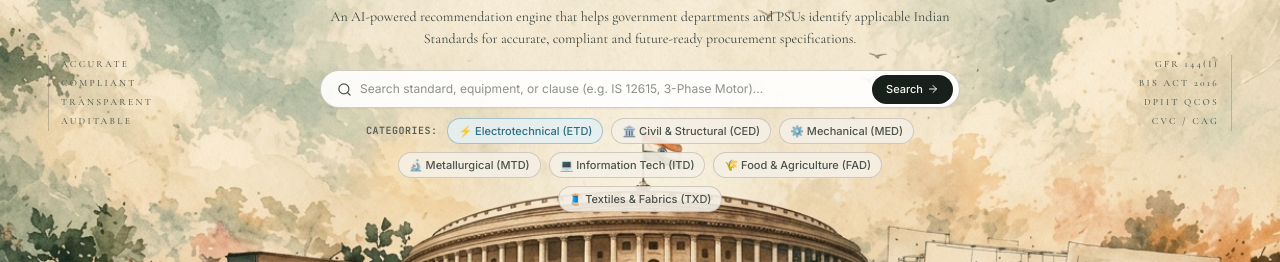
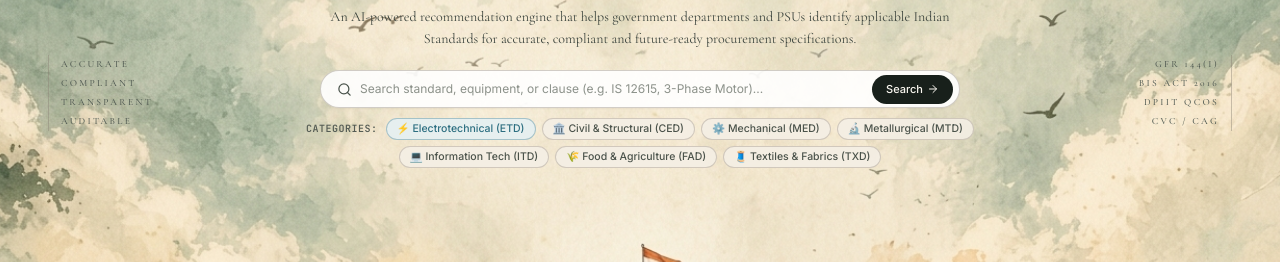
Before and after one commit to Vedant-S-Tattimani/NORMVAULT, a React (Vite) app in the folder apps/frontend/: page / in a window 1280 px wide. Shown: the part 227-489 px from the top of the page. Built offline with nearby package versions, Linux system fonts and the light colour scheme; no server answers; a web font is replaced by a local one.

Commit message:
fix(hero): shift artwork down seamlessly and compact categories to 2 rows to match reference composition

```diff
--- a/apps/frontend/src/components/home/HeroSection.tsx
+++ b/apps/frontend/src/components/home/HeroSection.tsx
@@ -37,16 +37,25 @@ export const HeroSection: React.FC<HeroSectionProps> = ({ onNavigate, onOpenGuid
       className="relative w-full overflow-x-hidden bg-[#FAF6EE] select-none border-b border-[#8C8275]/25"
       style={{ height: '100svh', minHeight: '700px', maxHeight: '1100px' }}
     >
-      {/* 1. Full-Screen Visual Artwork Background — positioned so face stays in lower 30% */}
-      <div
-        className="absolute inset-0 pointer-events-none z-0"
-        style={{
-          backgroundImage: `url('/hero_editorial_canvas.jpg')`,
-          backgroundSize: 'cover',
-          backgroundPosition: 'center 62%',
-          backgroundRepeat: 'no-repeat',
-        }}
-      />
+      {/* 1. Full-Screen Visual Artwork Background — shifted down seamlessly with dual-layer watercolor blend */}
+      <div className="absolute inset-0 pointer-events-none z-0 overflow-hidden">
+        {/* Base Atmospheric Sky Layer (fills 0 to 100% with continuous watercolor sky) */}
+        <div
+          className="absolute inset-0 bg-cover bg-[center_top] bg-no-repeat"
+          style={{ backgroundImage: `url('/hero_editorial_canvas.jpg')` }}
+        />
+        {/* Main Composition Artwork Layer (shifted down ~135px so Parliament, books & portrait occupy lower-middle & bottom) */}
+        <div
+          className="absolute inset-0 bg-cover bg-[center_top] bg-no-repeat"
+          style={{
+            backgroundImage: `url('/hero_editorial_canvas.jpg')`,
+            top: 'clamp(80px, 14.5svh, 150px)',
+            height: '100%',
+            WebkitMaskImage: 'linear-gradient(to bottom, transparent 0px, black 65px, black 100%)',
+            maskImage: 'linear-gradient(to bottom, transparent 0px, black 65px, black 100%)',
+          }}
+        />
+      </div>
 
       {/* 2. Natural Paper Texture & Fine Grain Overlay */}
       <div className="absolute inset-0 bg-[radial-gradient(#8C8275_0.65px,transparent_0.65px)] [background-size:24px_24px] opacity-10 pointer-events-none z-0" />
@@ -76,14 +85,14 @@ export const HeroSection: React.FC<HeroSectionProps> = ({ onNavigate, onOpenGuid
       </div>
 
       {/* Bottom Left Corner Signature — positioned on section */}
-      <div className="absolute bottom-4 left-6 lg:left-12 z-20 pointer-events-none">
+      <div className="absolute bottom-4 left-6 lg:left-12 z-20 pointer-events-none hidden sm:block">
         <div className="border-l border-[#8C8275]/45 pl-3 text-[9.5px] md:text-[10px] tracking-[0.24em] text-[#525B53] font-serif leading-relaxed uppercase font-medium">
           <div>{t('sub_gov', 'BUILT FOR GOVERNMENT AND PSUS')}</div>
         </div>
       </div>
 
       {/* Bottom Right Corner Signature — positioned on section */}
-      <div className="absolute bottom-4 right-6 lg:right-12 z-20 pointer-events-none">
+      <div className="absolute bottom-4 right-6 lg:right-12 z-20 pointer-events-none hidden sm:block">
         <div className="border-r border-[#8C8275]/45 pr-3 text-[9.5px] md:text-[10px] tracking-[0.24em] text-[#525B53] font-serif leading-relaxed uppercase font-medium text-right">
           <div>{t('sub_bis', 'POWERED BY INDIAN STANDARDS')}</div>
         </div>
@@ -243,11 +252,11 @@ export const HeroSection: React.FC<HeroSectionProps> = ({ onNavigate, onOpenGuid
           </p>
 
           {/* Search & Category — the primary interactive element per the reference */}
-          <div className="w-full max-w-[640px] z-30 px-2 sm:px-0">
+          <div className="w-full max-w-[760px] z-30 px-2 sm:px-0">
             {/* Search Bar */}
             <form
               onSubmit={handleHeroSearch}
-              className="relative flex items-center bg-white/90 hover:bg-white border border-[#8C8275]/40 hover:border-[#2C6E80] focus-within:border-[#2C6E80] focus-within:ring-2 focus-within:ring-[#2C6E80]/20 rounded-full shadow-sm transition-all duration-200 overflow-hidden"
+              className="max-w-[640px] mx-auto relative flex items-center bg-white/90 hover:bg-white border border-[#8C8275]/40 hover:border-[#2C6E80] focus-within:border-[#2C6E80] focus-within:ring-2 focus-within:ring-[#2C6E80]/20 rounded-full shadow-sm transition-all duration-200 overflow-hidden"
             >
               <div className="pl-4 pr-2 text-[#4A544C]">
                 <Search size={15} />
@@ -269,55 +278,55 @@ export const HeroSection: React.FC<HeroSectionProps> = ({ onNavigate, onOpenGuid
             </form>
 
             {/* Category Chips — compact, 2 rows max */}
-            <div className="flex items-center justify-center gap-1.5 sm:gap-2 flex-wrap mt-2 sm:mt-2.5 text-xs font-sans">
+            <div className="flex items-center justify-center gap-1.5 flex-wrap mt-2 sm:mt-2.5 text-xs font-sans">
               <span className="text-[9px] sm:text-[10px] text-[#555C54] uppercase font-semibold tracking-wider mr-0.5 shrink-0 font-mono">
                 {t('categories_label', 'CATEGORIES:')}
               </span>
               <button
                 onClick={() => handleChipClick('ETD')}
-                className="px-2 py-0.5 sm:px-2.5 sm:py-1 rounded-full bg-[#E5F0F2]/90 hover:bg-[#E5F0F2] text-[#2C6E80] hover:text-[#18201B] border border-[#2C6E80]/35 transition-all cursor-pointer whitespace-nowrap text-[10px] sm:text-[11px] font-medium"
+                className="px-2 py-0.5 sm:px-2.5 sm:py-0.5 rounded-full bg-[#E5F0F2]/90 hover:bg-[#E5F0F2] text-[#2C6E80] hover:text-[#18201B] border border-[#2C6E80]/35 transition-all cursor-pointer whitespace-nowrap text-[10px] sm:text-[10.5px] font-medium"
                 title="Electrotechnical Standards (ETD)"
               >
                 {t('cat_etd', '⚡ Electrotechnical (ETD)')}
               </button>
               <button
                 onClick={() => handleChipClick('CED')}
-                className="px-2 py-0.5 sm:px-2.5 sm:py-1 rounded-full bg-[#F4EFE5]/90 hover:bg-[#ECE4D6] text-[#4A524A] hover:text-[#18201B] border border-[#8C8275]/35 transition-all cursor-pointer whitespace-nowrap text-[10px] sm:text-[11px] font-medium"
+                className="px-2 py-0.5 sm:px-2.5 sm:py-0.5 rounded-full bg-[#F4EFE5]/90 hover:bg-[#ECE4D6] text-[#4A524A] hover:text-[#18201B] border border-[#8C8275]/35 transition-all cursor-pointer whitespace-nowrap text-[10px] sm:text-[10.5px] font-medium"
                 title="Civil & Structural Standards (CED)"
               >
                 {t('cat_ced', '🏛️ Civil & Structural (CED)')}
               </button>
               <button
                 onClick={() => handleChipClick('MED')}
-                className="px-2 py-0.5 sm:px-2.5 sm:py-1 rounded-full bg-[#F4EFE5]/90 hover:bg-[#ECE4D6] text-[#4A524A] hover:text-[#18201B] border border-[#8C8275]/35 transition-all cursor-pointer whitespace-nowrap text-[10px] sm:text-[11px] font-medium"
+                className="px-2 py-0.5 sm:px-2.5 sm:py-0.5 rounded-full bg-[#F4EFE5]/90 hover:bg-[#ECE4D6] text-[#4A524A] hover:text-[#18201B] border border-[#8C8275]/35 transition-all cursor-pointer whitespace-nowrap text-[10px] sm:text-[10.5px] font-medium"
                 title="Mechanical Engineering Standards (MED)"
               >
                 {t('cat_med', '⚙️ Mechanical (MED)')}
               </button>
               <button
                 onClick={() => handleChipClick('MTD')}
-                className="px-2 py-0.5 sm:px-2.5 sm:py-1 rounded-full bg-[#F4EFE5]/90 hover:bg-[#ECE4D6] text-[#4A524A] hover:text-[#18201B] border border-[#8C8275]/35 transition-all cursor-pointer whitespace-nowrap text-[10px] sm:text-[11px] font-medium"
+                className="px-2 py-0.5 sm:px-2.5 sm:py-0.5 rounded-full bg-[#F4EFE5]/90 hover:bg-[#ECE4D6] text-[#4A524A] hover:text-[#18201B] border border-[#8C8275]/35 transition-all cursor-pointer whitespace-nowrap text-[10px] sm:text-[10.5px] font-medium"
                 title="Metallurgical & Materials Standards (MTD)"
               >
                 {t('cat_mtd', '🔬 Metallurgical (MTD)')}
               </button>
               <button
                 onClick={() => handleChipClick('ITD')}
-                className="px-2 py-0.5 sm:px-2.5 sm:py-1 rounded-full bg-[#F4EFE5]/90 hover:bg-[#ECE4D6] text-[#4A524A] hover:text-[#18201B] border border-[#8C8275]/35 transition-all cursor-pointer whitespace-nowrap text-[10px] sm:text-[11px] font-medium"
+                className="px-2 py-0.5 sm:px-2.5 sm:py-0.5 rounded-full bg-[#F4EFE5]/90 hover:bg-[#ECE4D6] text-[#4A524A] hover:text-[#18201B] border border-[#8C8275]/35 transition-all cursor-pointer whitespace-nowrap text-[10px] sm:text-[10.5px] font-medium"
                 title="Information Technology Standards (ITD)"
               >
                 {t('cat_itd', '💻 Information Tech (ITD)')}
               </button>
               <button
                 onClick={() => handleChipClick('FAD')}
-                className="px-2 py-0.5 sm:px-2.5 sm:py-1 rounded-full bg-[#F4EFE5]/90 hover:bg-[#ECE4D6] text-[#4A524A] hover:text-[#18201B] border border-[#8C8275]/35 transition-all cursor-pointer whitespace-nowrap text-[10px] sm:text-[11px] font-medium"
+                className="px-2 py-0.5 sm:px-2.5 sm:py-0.5 rounded-full bg-[#F4EFE5]/90 hover:bg-[#ECE4D6] text-[#4A524A] hover:text-[#18201B] border border-[#8C8275]/35 transition-all cursor-pointer whitespace-nowrap text-[10px] sm:text-[10.5px] font-medium"
                 title="Food and Agriculture Division (FAD)"
               >
                 {t('cat_fad', '🌾 Food & Agriculture (FAD)')}
               </button>
               <button
                 onClick={() => handleChipClick('TXD')}
-                className="px-2 py-0.5 sm:px-2.5 sm:py-1 rounded-full bg-[#F4EFE5]/90 hover:bg-[#ECE4D6] text-[#4A524A] hover:text-[#18201B] border border-[#8C8275]/35 transition-all cursor-pointer whitespace-nowrap text-[10px] sm:text-[11px] font-medium"
+                className="px-2 py-0.5 sm:px-2.5 sm:py-0.5 rounded-full bg-[#F4EFE5]/90 hover:bg-[#ECE4D6] text-[#4A524A] hover:text-[#18201B] border border-[#8C8275]/35 transition-all cursor-pointer whitespace-nowrap text-[10px] sm:text-[10.5px] font-medium"
                 title="Textile Division (TXD)"
               >
                 {t('cat_txd', '🧵 Textiles & Fabrics (TXD)')}
```
